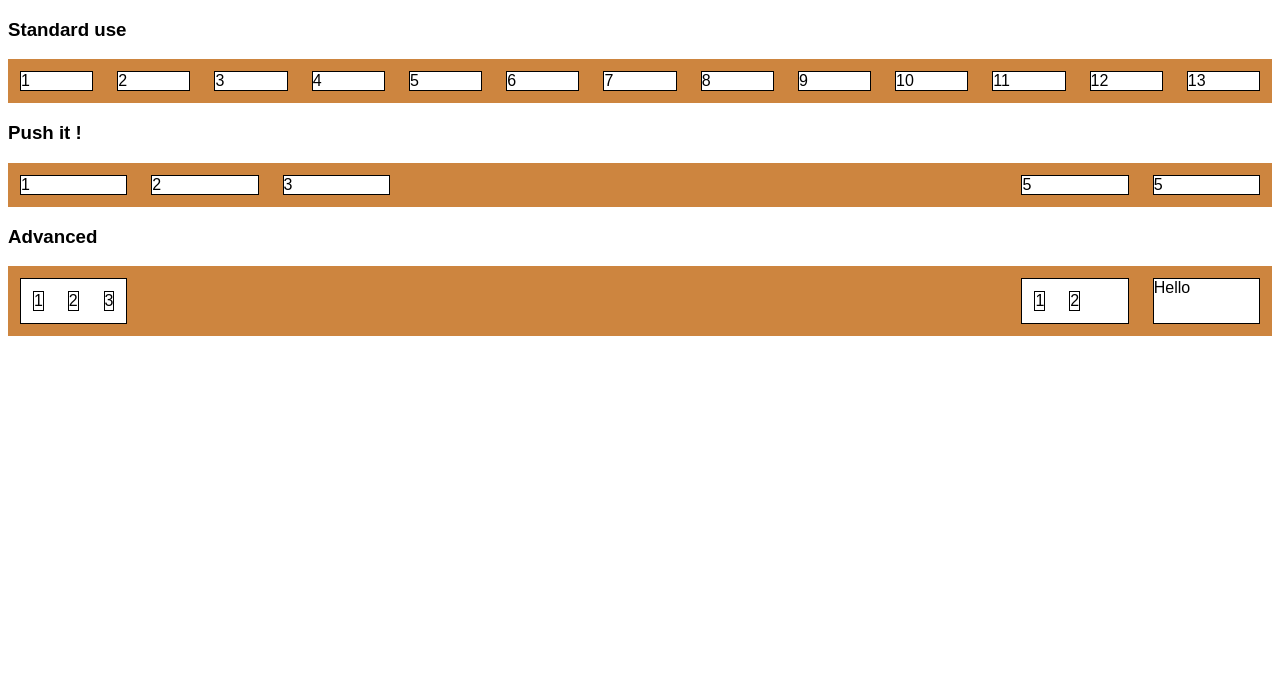
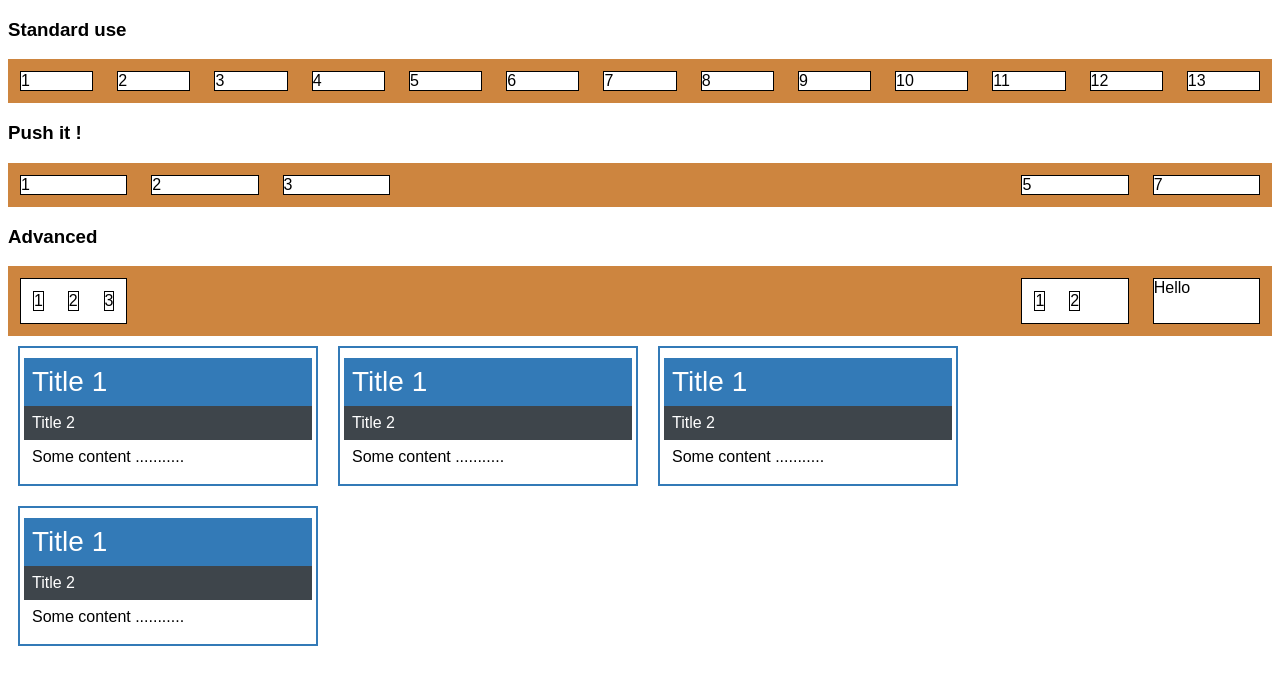
Before and after one commit to afmika/basic-css-from-scratch, a plain HTML site: page grid.html in a window 1280 px wide. Drawn offline with Linux system fonts and the light colour scheme.

Commit message:
flexible css card

```diff
--- a/assets/styles/buttons.css
+++ b/assets/styles/buttons.css
@@ -35,3 +35,9 @@ button {
     cursor: pointer;
     width: 100%;
 }
+
+.btn-tiny {
+    cursor: pointer;
+    padding: 2px 3px;
+    margin: 1px 0;
+}
--- a/assets/styles/grid.css
+++ b/assets/styles/grid.css
@@ -24,3 +24,45 @@
         margin: var(--standard-flex-margin); /* margin between each column */
     }
 }
+
+/* Useful when displaying 'Offres' */
+.flex-card-container {
+    display: flex;
+    flex-wrap: wrap;
+ }
+.flex-card {
+    border: 2px Solid var(--color-primary);
+    flex: 1 0 300px;
+    box-sizing: border-box;
+    margin: 10px 10px;
+    padding: 10px 4px;
+}
+
+.flex-card-title-1 {
+    font-size: 28px;
+    background-color: var(--color-primary);
+    color: #fff;
+    padding: 8px 8px;
+}
+
+.flex-card-title-2 {
+    font-size: 16px;
+    background-color: var(--color-dark);
+    color: #fff;
+    padding: 8px 8px;
+}
+
+.flex-card-content {
+    padding: 8px 8px;
+}
+
+@media screen and (min-width: 400px) {
+    .flex-card {
+       max-width: calc(50% -  1em);
+    }
+}
+@media screen and (min-width: 600px) {
+    .flex-card {
+        max-width: calc(25% - 1em);
+    }
+}
--- a/assets/styles/main.css
+++ b/assets/styles/main.css
@@ -32,6 +32,11 @@ html, body {
     box-sizing: border-box;
 }
 
+.small-input {
+    width: 25%;
+}
+
+
 .basic-img-container {
     text-align: center;
     margin: 24px 0 12px 0;
@@ -41,7 +46,7 @@ html, body {
     padding: var(--standard-padding);
 }
 
-/* if the screen width is <= 400px */
+/* if the screen width is >= 400px */
 @media screen and (max-width: 400px) {
     .global_container {
         width: 100%;
@@ -50,8 +55,19 @@ html, body {
 
 .text-color-primary {  color: var(--color-primary); }
 .text-color-success { color: var(--color-success); }
+.text-color-infos { color: var(--color-infos); }
 .text-color-danger {  color: var(--color-danger); }
 .text-color-dark { color: var(--color-dark); }
 .text-color-very-dark { color: var(--color-very-dark); }
 
 .text-bold { font : bold; }
+
+.little-margin {
+    margin-left: 12px;
+}
+
+.input-squared {
+    width: 12px;
+    height: 32px;
+    font-size: 10px;
+}
--- a/assets/styles/navbar.css
+++ b/assets/styles/navbar.css
@@ -19,6 +19,11 @@
 .basic-navbar a:hover { color: var(--nav-color-hover); }
 
 /* highlight */
+.is-home {
+    background-color: var(--nav-color-home);
+    color: var(--nav-color-hover-active);
+}
+
 .basic-navbar a.is-active {
     background-color: var(--nav-color-active);
     color: var(--nav-color-hover-active);
--- a/assets/styles/variables.css
+++ b/assets/styles/variables.css
@@ -13,6 +13,7 @@
     --color-success: #5cb85c;
     --color-danger: #d9534f;
     --color-border:#f0eeee;
+    --color-infos:#bfc1c4;
     --color-dark:#3e454b;
     --color-very-dark:#23292e;
 
@@ -26,6 +27,7 @@
     --standard-global-color: #91b3d1;
 
     --nav-color-active: #2b73c5;
+    --nav-color-home: #283966;
     --nav-text-color: #fff;
     --nav-color-hover-active: #fff;
     --nav-color-bg: var(--standard-global-color);
--- a/grid.html
+++ b/grid.html
@@ -43,7 +43,7 @@
         <div class="flex-it">2</div>
         <div class="flex-it">3</div>
         <div class="flex-it push-it">5</div>
-        <div class="flex-it">5</div>
+        <div class="flex-it">7</div>
     </div>
 
     <h3>Advanced</h3>
@@ -59,5 +59,27 @@
         </div>
         <div class="flex-it">Hello</div>
     </div>
+    <div class="flex-card-container">
+        <div class="flex-card">
+		        <div class="flex-card-title-1">Title 1</div>
+		        <div class="flex-card-title-2">Title 2</div>
+		        <div class="flex-card-content">Some content ...........</div>
+		</div>
+        <div class="flex-card">
+		        <div class="flex-card-title-1">Title 1</div>
+		        <div class="flex-card-title-2">Title 2</div>
+		        <div class="flex-card-content">Some content ...........</div>
+		</div>
+        <div class="flex-card">
+		        <div class="flex-card-title-1">Title 1</div>
+		        <div class="flex-card-title-2">Title 2</div>
+		        <div class="flex-card-content">Some content ...........</div>
+		</div>
+        <div class="flex-card">
+		        <div class="flex-card-title-1">Title 1</div>
+		        <div class="flex-card-title-2">Title 2</div>
+		        <div class="flex-card-content">Some content ...........</div>
+		</div>
+    </div>
 </body>
 </html>
```
Also changed, not shown: index.html (+23 -0 lines).
